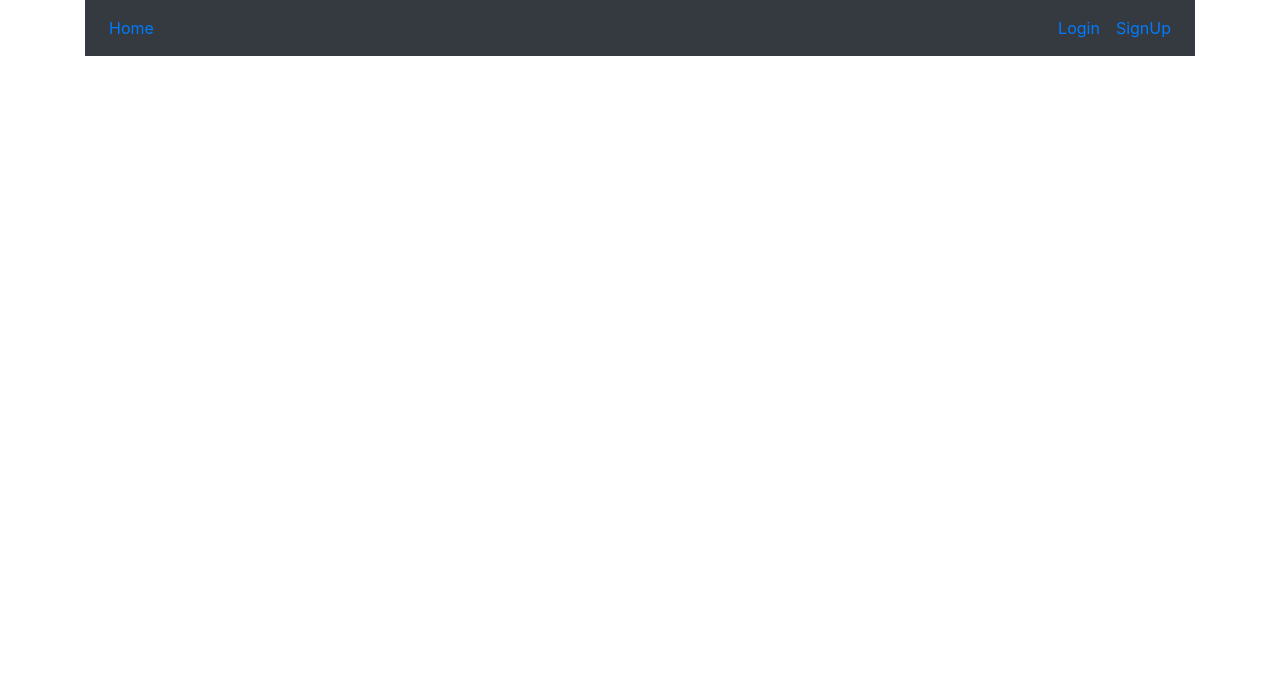
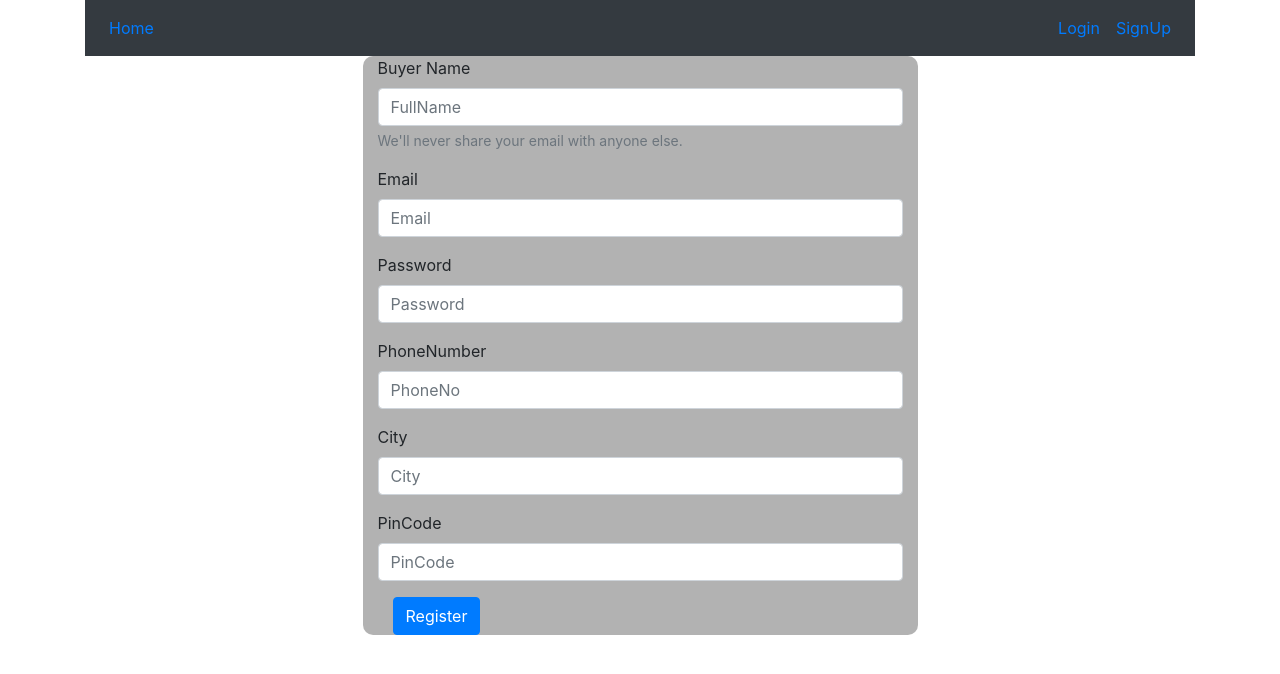
Before and after one commit to vikash-ftw/realestate-react-frontend, a React (Create React App) app in the folder realestate/: page /buyerReg in a window 1280 px wide. Shown: the top 674 px of the page. Built offline with nearby package versions, Linux system fonts and the light colour scheme.

Commit message:
BuyerReg

```diff
--- a/realestate/src/App.js
+++ b/realestate/src/App.js
@@ -7,6 +7,7 @@ import OwnerProfile from './components/ownerProfile';
 import BuyerProfile from './components/buyerProfile';
 import Home from './components/home';
 import OwnerReg from './components/ownerReg'
+import BuyerReg from './components/buyerReg'
 
 
 import { BrowserRouter as Router, Route, Link, NavLink, Switch } from "react-router-dom";
@@ -62,7 +63,8 @@ class App extends React.Component{
           <Route exact path='/Login'component={Login}/>
           <Route exact path='/Login' component={OwnerProfile}/>
           <Route exact path='/Register' component={Register} />
-          <Route path='/ownerReg' component={OwnerReg}/>
+          <Route path='/ownerReg' component={OwnerReg} />
+          <Route path='/buyerReg' component={BuyerReg}/>
         </Switch>
 
 
--- a/realestate/src/components/buyerReg.js
+++ b/realestate/src/components/buyerReg.js
@@ -0,0 +1,106 @@
+import React from 'react'
+import Axios from 'axios'
+
+class BuyerReg extends React.Component {
+    constructor(props) {
+        super(props)
+        this.state = {
+            name: '',
+            email: '',
+            password: '',
+            phone: '',
+            city: '',
+            pinCode: '',
+            regDate: new Date()
+
+        }
+    }
+    //  "buyerName": "root3",
+    // "buyerEmail": "mangesh5@gmail.com",
+    // "buyerPassword": "root",
+    // "buyerPhoneNo": "8208668688",
+    // "buyerCity": "pune",
+    // "buyerPincode": "9890",
+    // "buyerRegistDate": "1997-02-22"
+
+    addBuyer() {
+        const { name, email, password, phone, city, pinCode, regDate } = this.state;
+        Axios.post("http://localhost:8080/realEstate/buyer", {
+            buyerName: name, buyerEmail: email, buyerPassword: password, buyerPhoneNo:phone,
+            buyerCity:city, buyerPincode:pinCode, buyerRegistDate:regDate
+        }).then((response) => {
+            console.log("new Owner");
+            console.log(response.data);
+        })
+
+
+
+    }
+
+    render() {
+        return (
+            <>
+
+                <form class="col-lg-6 offset-lg-3 ">
+                    <div className="form-group">
+                        <label>Buyer Name</label>
+                        <input type="text" className="form-control" id="0InputEmail" aria-describedby="emailHelp"
+                                placeholder="FullName"
+                                onChange={(e)=>{this.setState({name :e.target.value})}}
+                                />
+                        <small className="form-text text-muted">We'll never share your email with anyone else.</small>
+                    </div>
+                    <div className="form-group">
+                        <label>Email</label>
+                        <input type="email" className="form-control" id="name" aria-describedby="name"
+                                placeholder="Email"
+                                onChange={(e)=>{this.setState({email :e.target.value})}}
+                                />
+                    </div>
+                    <div className="form-group">
+                        <label>Password</label>
+                        <input type="password" className="form-control" id="city" aria-describedby="city"
+                                placeholder="Password"
+                                onChange={(e)=>{this.setState({password : e.target.value})}}
+                                />
+                    </div>
+
+                    <div className="form-group">
+                        <label>PhoneNumber</label>
+                        <input type="text" className="form-control" id="InputPassword" placeholder="PhoneNo"
+                                onChange={(e)=>{this.setState({phone : e.target.value})}}
+                                />
+                    </div>
+                    <div className="form-group">
+                        <label>City</label>
+                        <input type="text" className="form-control" id="InputPassword" placeholder="City"
+                                onChange={(e)=>{this.setState({city : e.target.value})}}
+                                />
+                    </div>
+                    <div className="form-group">
+                        <label>PinCode</label>
+                        <input type="text" className="form-control" id="InputPassword" placeholder="PinCode"
+                                onChange={(e)=>{this.setState({pinCode : e.target.value})}}
+                                />
+                    </div>
+
+
+                    <div className='row'>
+                        <div className='col-md-10'>
+                            <div className='col-md-1'>
+                                <button type="submit" className="btn btn-primary"
+                                    onClick={()=>this.addBuyer()}
+                                    >
+                                    Register</button>
+                            </div>
+                        </div>
+                    </div>
+            </form>
+
+                </>
+        )
+    }
+}
+
+
+export default BuyerReg;
--- a/realestate/src/components/ownerReg.js
+++ b/realestate/src/components/ownerReg.js
@@ -14,7 +14,7 @@ class ownerReg extends React.Component{
             IdProof: '',
             city: '',
             pinCode: '',
-            RegDate: new Date()
+            regDate: new Date()
 
         }
     }
@@ -28,12 +28,12 @@ class ownerReg extends React.Component{
     // "ownerRegistDate": null
 
     addOwner() {
-        console.log(this.state.email);
-        const { name, email, password, phone, IdProof, city, pinCode, RegDate } = this.state;
+        const { name, email, password, phone, IdProof, city, pinCode, regDate } = this.state;
+        console.log(pinCode);
         Axios.post("http://localhost:8080/realEstate/owner", {
-            ownerName: this.state.name, ownerEmail: this.state.email, ownerPassword: this.state.password,
-            ownerPhoneNo: this.state.phone, ownerIdProof: this.state.IdProof, ownerCity: this.state.city,
-            ownerPincode:this.state.pinCode, ownerRegistDate:this.state.RegDate
+            ownerName: name, ownerEmail: email, ownerPassword: password,
+            ownerPhoneNo: phone, ownerIdProof: IdProof, ownerCity: city,
+            ownerPincode:pinCode, ownerRegistDate:regDate
         }).then((response) => {
             console.log("new Owner");
             console.log(response.data);
@@ -48,7 +48,7 @@ class ownerReg extends React.Component{
                 <form class="col-lg-6 offset-lg-3 ">
                     <div className="form-group">
                         <label>Owner Name</label>
-                        <input type="email" className="form-control" id="0InputEmail" aria-describedby="emailHelp"
+                        <input type="text" className="form-control" id="0InputEmail" aria-describedby="emailHelp"
                                 placeholder="FullName"
                                 onChange={(e)=>{this.setState({name :e.target.value})}}
                                 />
@@ -56,7 +56,7 @@ class ownerReg extends React.Component{
                     </div>
                     <div className="form-group">
                         <label>Email</label>
-                        <input type="text" className="form-control" id="name" aria-describedby="name"
+                        <input type="email" className="form-control" id="name" aria-describedby="name"
                                 placeholder="Email"
                                 onChange={(e)=>{this.setState({email :e.target.value})}}
                                 />
@@ -73,6 +73,12 @@ class ownerReg extends React.Component{
                         <label>PhoneNumber</label>
                         <input type="text" className="form-control" id="InputPassword" placeholder="PhoneNo"
                                 onChange={(e)=>{this.setState({phone : e.target.value})}}
+                                />
+                    </div>
+                    <div className="form-group">
+                        <label>OwnerIdProof</label>
+                        <input type="text" className="form-control" id="InputPassword" placeholder="ID"
+                                onChange={(e)=>{this.setState({IdProof: e.target.value})}}
                                 />
                     </div>
                     <div className="form-group">
--- a/realestate/src/components/registration.js
+++ b/realestate/src/components/registration.js
@@ -17,7 +17,7 @@ class Register extends React.Component{
                     >OwnerRegister</button>
                     <button onClick={
                         (e) => {
-                            this.props.history.replace("./home" , this.state);
+                            this.props.history.push("./buyerReg");
                         }
                     }
                     >Buyer</button>
```
Also changed, not shown: realestate/src/logo192.png (deleted).
